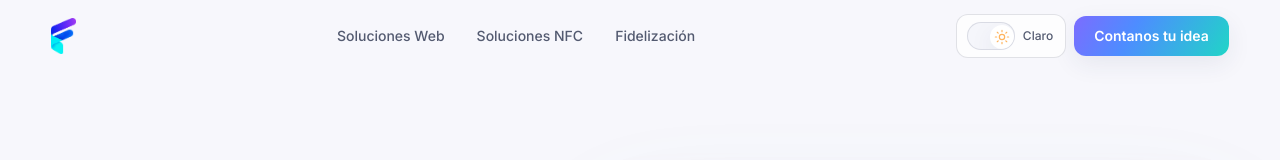
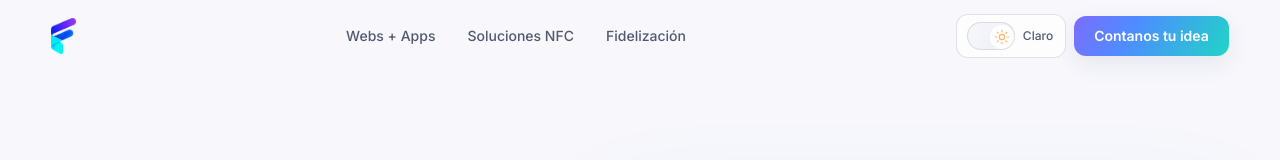
Before and after one commit to theivamm/fleximy2025, a React (Vite) app: page /soluciones/web in a window 1280 px wide. Shown: the top 160 px of the page. Built offline with nearby package versions, Linux system fonts and the light colour scheme.

Commit message:
chore: rename nav label to 'Webs + Apps' and track fidelity landing spec doc

```diff
--- a/src/data/navigation.js
+++ b/src/data/navigation.js
@@ -4,7 +4,7 @@ export { CONTACT }
 
 export const NAV = {
   main: [
-    { label: "Soluciones Web", to: "/soluciones/web" },
+    { label: "Webs + Apps", to: "/soluciones/web" },
     { label: "Soluciones NFC", to: "/soluciones/nfc" },
     { label: "Fidelización", to: "/soluciones/fidelizacion" },
   ],
```
Also changed, not shown: 1 other file (tests, documents, lock files or other folders).
